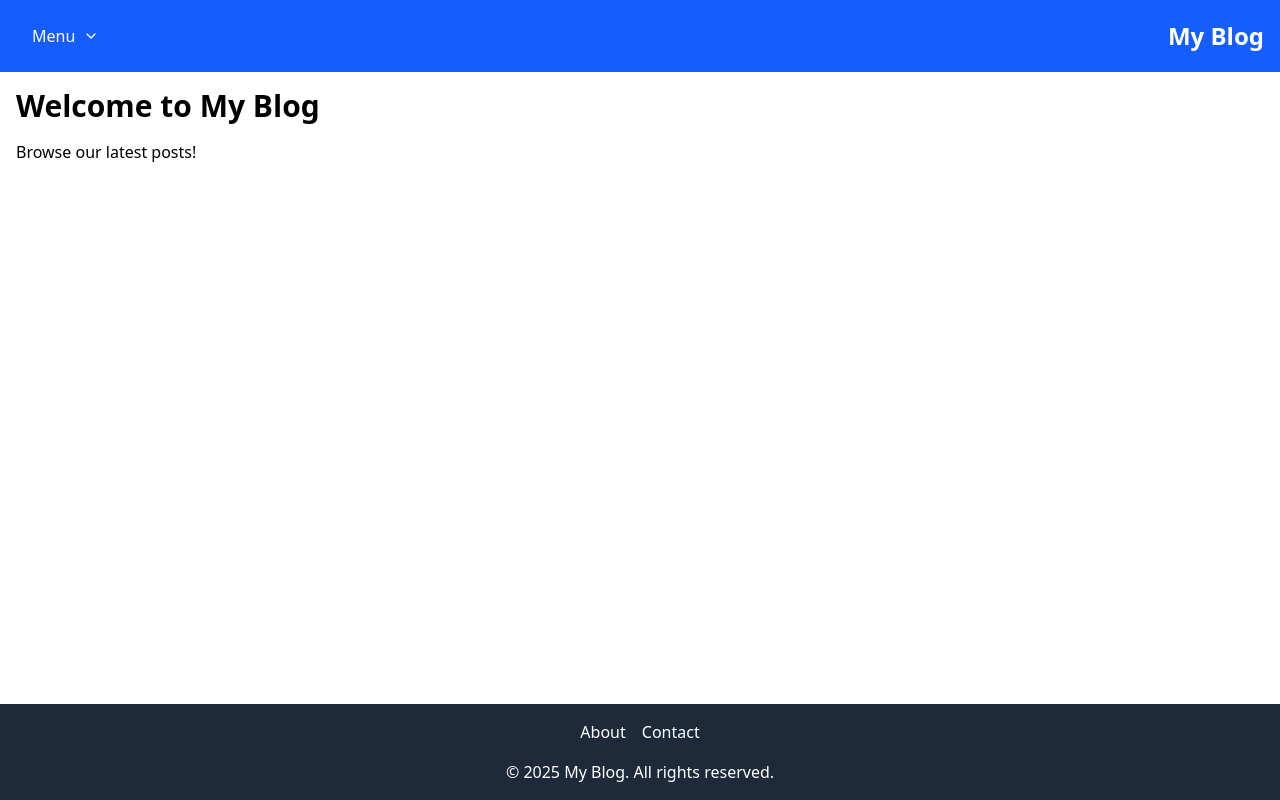
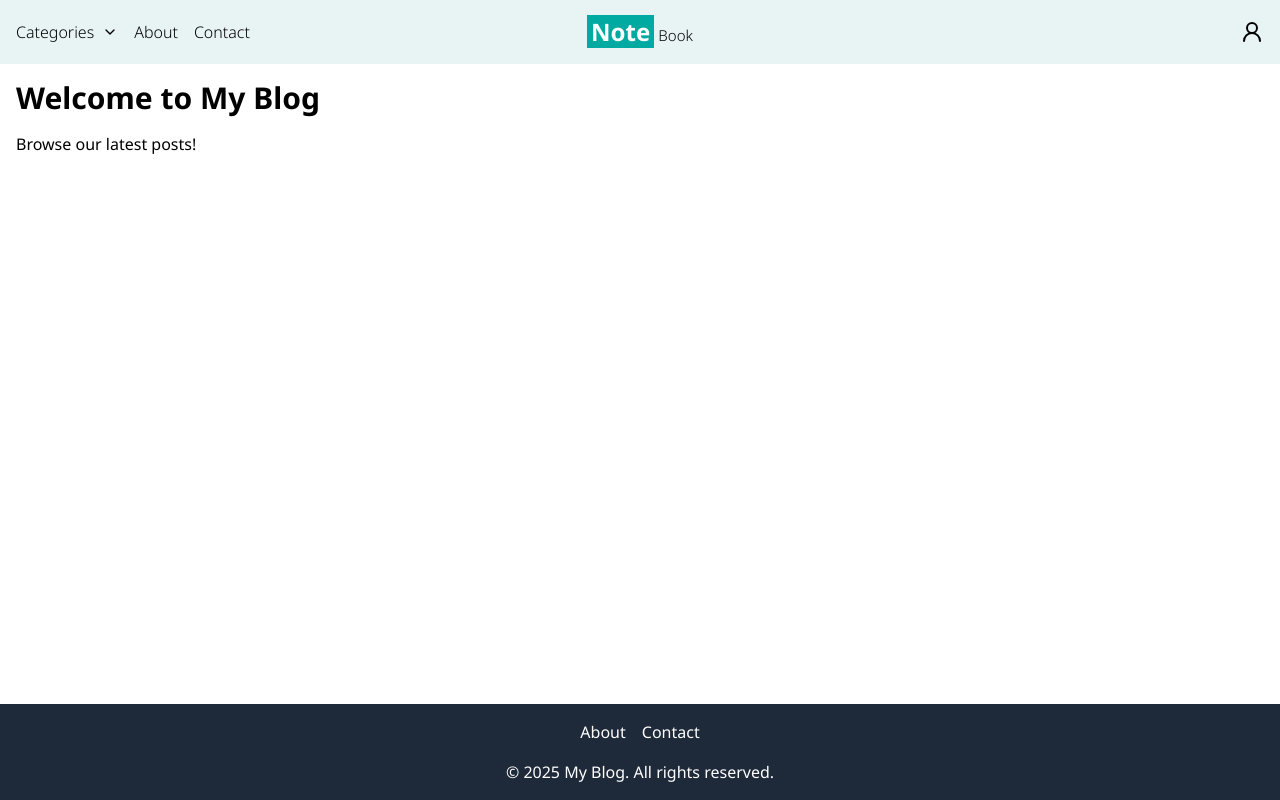
Before and after one commit to anaysah/benchAiBlog, a React (Vite) app in the folder frontend/: page / in a window 1280 px wide. Built offline with nearby package versions, Linux system fonts and the light colour scheme.

Commit message:
feat: header

```diff
--- a/frontend/src/components/layout/Header.jsx
+++ b/frontend/src/components/layout/Header.jsx
@@ -1,43 +1,61 @@
 import React from 'react';
 import { Link, useNavigate } from 'react-router-dom';
 import { ButtonWithDropDown } from '../ui/ButtonWithDropDown';
+import { UserRound } from 'lucide-react';
 // import { useContext } from 'react';
 // import { AuthContext } from '../../context/AuthContext';
 
 const LeftHeader = () => {
   return (
-    <div>
+    // <div className=''>
+    <>
       <ButtonWithDropDown
-        text="Menu"
+        text="Categories"
         menuItems={[
           { label: 'Profile', href: '/profile' },
           { label: 'Settings', href: '/settings' },
           { label: 'Logout', href: '/logout' },
         ]}
       />
-    </div>
+      <div>About</div>
+      <div>Contact</div>
+    </>
+    // </div>
   )
 }
 
+const RightHeader = () => {
+  return (
+    <>
+      <UserRound />
+    </>
+  )
+}
+
+const MidHeader = () => {
+  return(
+    <>
+      <Link to="/" className="text-2xl font-bold">
+        <span className='bg-text-1 text-white px-1 me-1'>Note</span>
+        <span className='text-[15px] font-light'>Book</span>
+      </Link>
+    </>
+  )
+}
 
 function Header() {
-//   const { token, setToken } = useContext(AuthContext);
-//   const navigate = useNavigate();
-
-//   const handleLogout = () => {
-//     localStorage.removeItem('accessToken');
-//     localStorage.removeItem('refreshToken');
-//     setToken(null);
-//     navigate('/login');
-//   };
-
   return (
-    <header className="bg-blue-600 text-white p-4">
+    <header className="p-4 bg-back-1">
       <div className="container mx-auto flex justify-between items-center">
-        <LeftHeader/>
-        <Link to="/" className="text-2xl font-bold">
-          My Blog
-        </Link>
+        <div className="flex-1 flex justify-start gap-4 text-base font-light">
+          <LeftHeader />
+        </div>
+        <div className="flex-1 flex justify-center">
+          <MidHeader />
+        </div>
+        <div className="flex-1 flex justify-end">
+          <RightHeader />
+        </div>
       </div>
     </header>
   );
--- a/frontend/src/components/ui/ButtonWithDropDown.tsx
+++ b/frontend/src/components/ui/ButtonWithDropDown.tsx
@@ -9,7 +9,7 @@ export const ButtonWithDropDown = ({ text, menuItems }) => {
     <div className="relative inline-block text-left">
       <button
         onClick={() => setOpen(!open)}
-        className="inline-flex justify-center items-center px-4 py-2 bg-blue-600 text-white rounded-md hover:bg-blue-700 transition"
+        className="inline-flex justify-center items-center"
       >
         {text}
         <ChevronDown className="ml-2 w-4 h-4" />
--- a/frontend/src/index.css
+++ b/frontend/src/index.css
@@ -1 +1,16 @@
+@import url('https://fonts.googleapis.com/css2?family=Noto+Sans:ital,wght@0,100..900;1,100..900&display=swap');
+/* src/index.css */
 @import "tailwindcss";
+
+@theme {
+
+  --color-back-1: #E8F3F3;
+  --color-back-2: #F2F8F7;
+
+  --color-text-1: #00AAA1;
+  --color-text-2: #666666;
+}
+
+body{
+  font-family: "Noto Sans";
+}
```
Also changed, not shown: 2 other files (tests, documents, lock files or other folders).
